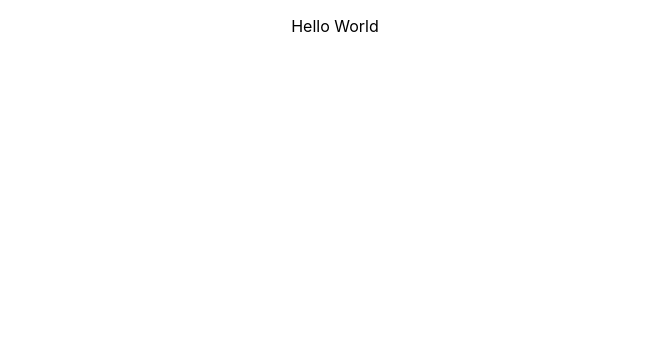
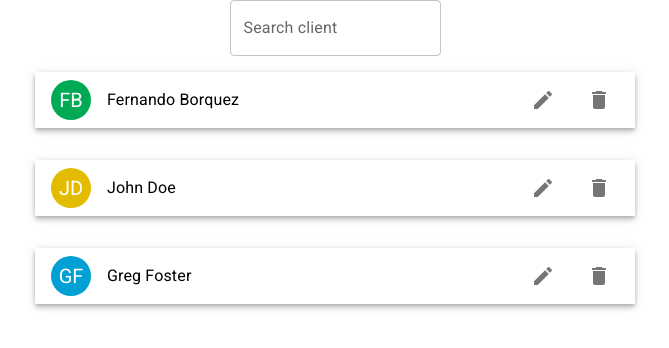
Before and after one commit to borquezz/moddtech-crud, a React (Create React App) app: page / in a window 1280 px wide. Shown: the top 348 px of the page, without its empty margins (305-974 px from the left). Built offline with nearby package versions, Linux system fonts and the light colour scheme.

Commit message:
home & basic searchbar

```diff
--- a/package.json
+++ b/package.json
@@ -3,6 +3,11 @@
   "version": "0.1.0",
   "private": true,
   "dependencies": {
+    "@emotion/react": "^11.9.3",
+    "@emotion/styled": "^11.9.3",
+    "@fontsource/roboto": "^4.5.7",
+    "@mui/icons-material": "^5.8.4",
+    "@mui/material": "^5.8.5",
     "@testing-library/jest-dom": "^5.16.4",
     "@testing-library/react": "^13.3.0",
     "@testing-library/user-event": "^13.5.0",
--- a/src/App.js
+++ b/src/App.js
@@ -1,10 +1,11 @@
 import "./App.css";
+import Home from "./views/Home";
 
 function App() {
   return (
-    <div className="App">
-      <p>Hello World</p>
-    </div>
+    <>
+      <Home />
+    </>
   );
 }
 
--- /dev/null
+++ b/src/components/ClientCard.jsx
@@ -0,0 +1,67 @@
+import React from "react";
+// Material UI Components
+import {
+  Avatar,
+  IconButton,
+  ListItem,
+  ListItemAvatar,
+  ListItemText,
+  ListItemIcon,
+} from "@mui/material";
+// Material UI Icons
+import EditIcon from "@mui/icons-material/Edit";
+import DeleteIcon from "@mui/icons-material/Delete";
+
+function Card(props) {
+  // Possible colors for avatar component
+  const avatarColors = [
+    "#00AA55",
+    "#009FD4",
+    "#B381B3",
+    "#939393",
+    "#E3BC00",
+    "#D47500",
+    "#DC2A2A",
+  ];
+
+  // Get initials from name
+  const getInitials = (fullName) => {
+    // getInitials("John Doe")
+    const initials = fullName
+      .split(" ") // => ["John", "Doe"]
+      .map((name) => name[0]) // => ["J", "D"]
+      .join(""); // => "JD"
+
+    return initials;
+  };
+
+  return (
+    <ListItem sx={{ width: "90%", maxWidth: 600, marginY: 2, boxShadow: 4 }}>
+      <ListItemAvatar>
+        <Avatar
+          sx={{
+            bgcolor:
+              avatarColors[
+                props.client.name.charCodeAt(0) % avatarColors.length
+              ],
+          }}
+        >
+          {getInitials(props.client.name)}
+        </Avatar>
+      </ListItemAvatar>
+      <ListItemText primary={props.client.name} />
+      <ListItemIcon sx={{ justifyContent: "end" }}>
+        <IconButton>
+          <EditIcon />
+        </IconButton>
+      </ListItemIcon>
+      <ListItemIcon sx={{ justifyContent: "end" }}>
+        <IconButton>
+          <DeleteIcon />
+        </IconButton>
+      </ListItemIcon>
+    </ListItem>
+  );
+}
+
+export default Card;
--- /dev/null
+++ b/src/components/SearchBar.jsx
@@ -0,0 +1,8 @@
+import React from "react";
+import { TextField } from "@mui/material";
+
+function SearchBar() {
+  return <TextField id="outlined-search" label="Search client" type="search" />;
+}
+
+export default SearchBar;
--- a/src/index.js
+++ b/src/index.js
@@ -1,15 +1,16 @@
-import React from 'react';
-import ReactDOM from 'react-dom/client';
-import './index.css';
-import App from './App';
-import reportWebVitals from './reportWebVitals';
+import React from "react";
+import ReactDOM from "react-dom/client";
+import "./index.css";
+import App from "./App";
+import reportWebVitals from "./reportWebVitals";
+// Global Material UI Fonts
+import "@fontsource/roboto/300.css";
+import "@fontsource/roboto/400.css";
+import "@fontsource/roboto/500.css";
+import "@fontsource/roboto/700.css";
 
-const root = ReactDOM.createRoot(document.getElementById('root'));
-root.render(
-  <React.StrictMode>
-    <App />
-  </React.StrictMode>
-);
+const root = ReactDOM.createRoot(document.getElementById("root"));
+root.render(<App />);
 
 // If you want to start measuring performance in your app, pass a function
 // to log results (for example: reportWebVitals(console.log))
--- /dev/null
+++ b/src/views/Home.jsx
@@ -0,0 +1,29 @@
+import { Grid } from "@mui/material";
+import React from "react";
+import SearchBar from "../components/SearchBar";
+import ClientCard from "../components/ClientCard";
+
+function Home() {
+  const clients = [
+    { name: "Fernando Borquez", code: "ABC123" },
+    { name: "John Doe", code: "J2ASJ4" },
+    { name: "Greg Foster", code: "IA34N6" },
+  ];
+  return (
+    <>
+      <Grid
+        container
+        direction="column"
+        justifyContent="space-evenly"
+        alignItems="center"
+      >
+        <SearchBar />
+        {clients.map((client) => {
+          return <ClientCard key={client.code} client={client} />;
+        })}
+      </Grid>
+    </>
+  );
+}
+
+export default Home;
```
Also changed, not shown: 1 other file (tests, documents, lock files or other folders).
